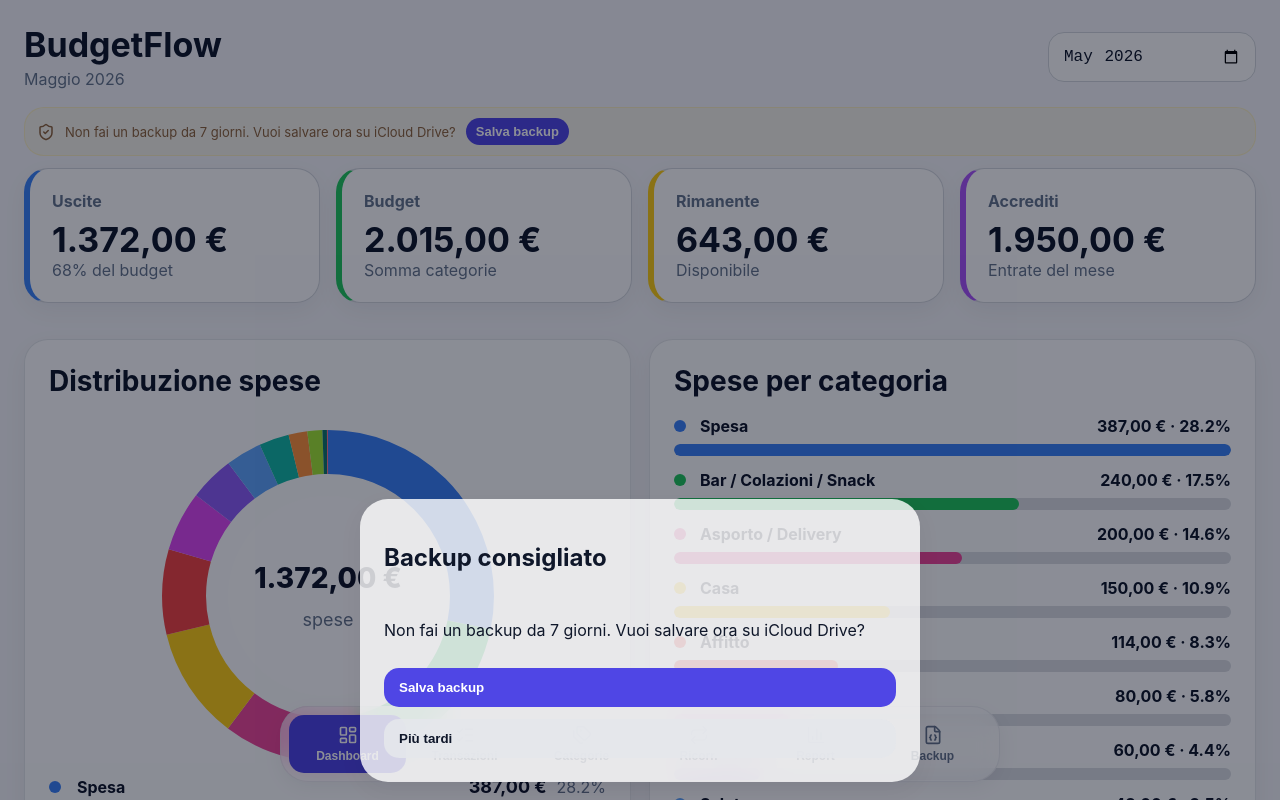
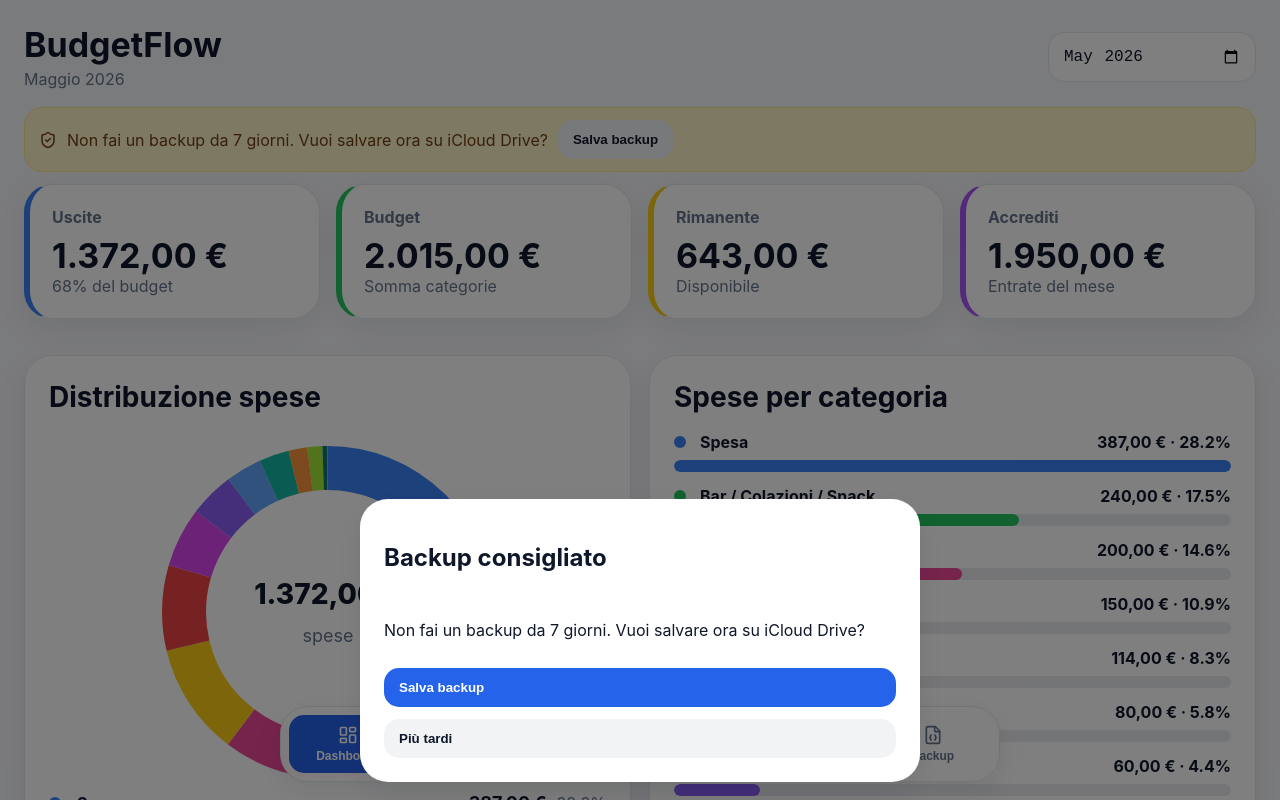
Before and after one commit to pinocacciatorereg-ui/budget-flow-iPhone-Mac-, a React (Vite) app: page / in a window 1280 px wide. Shown: the top 800 px of the page. Built offline with nearby package versions, Linux system fonts and the light colour scheme.

Commit message:
Redesign Apple-like da v35 v38

```diff
--- a/src/App.jsx
+++ b/src/App.jsx
@@ -1,7 +1,7 @@
 
 import React, {useEffect, useMemo, useRef, useState} from 'react';
 // createRoot is used in main.jsx to mount the app. Not needed here.
-import { BarChart3, CalendarClock, CheckCircle2, ChevronRight, Copy, Download, FileJson, LayoutDashboard, ListChecks, Lock, Plus, Repeat, RotateCcw, Search, ShieldCheck, Tags, Trash2, Upload, Wallet, X, MoreVertical } from 'lucide-react';
+import { BarChart3, CalendarClock, CheckCircle2, ChevronRight, Copy, Download, FileJson, LayoutDashboard, ListChecks, Lock, Plus, Repeat, RotateCcw, Search, ShieldCheck, Tags, Trash2, Upload, Wallet, X } from 'lucide-react';
 // Import storage helpers and migrations
 import { loadData, saveData, isIndexedDBAvailable } from './data/storage.js';
 import { migrateData } from './data/migrations.js';
@@ -152,10 +152,9 @@ function useData(){
   useEffect(() => {
     // Persist data with the current version number. Spread only the data object
     // and override version to help with future migrations.
-    // Persist the user data with the current schema version (25). This value is
+    // Persist the user data with the current schema version (38). This value is
     // used to detect outdated data in future updates. See defaultData.version.
-    // Persist data with the current schema version 37
-    localStorage.setItem('budgetflow', JSON.stringify({ ...data, version: 37 }));
+    localStorage.setItem('budgetflow', JSON.stringify({ ...data, version: 38 }));
   }, [data]);
   return [data, setData];
 }
--- a/src/data/defaultData.js
+++ b/src/data/defaultData.js
@@ -152,10 +152,11 @@ export const defaultData = {
   // Schema and application versions for migrations
   // Update schema and app versions for v30
   // Updated for v34
-  // Updated schema and app versions for v36
-  schemaVersion: 37,
-  appVersion: '37',
-  version: 37,
+  // Updated schema and app versions for v35
+  // Updated for v38
+  schemaVersion: 38,
+  appVersion: '38',
+  version: 38,
   // Top-level collections
   categories: defaultCats,
   transactions: demoTx,
--- a/src/data/migrations.js
+++ b/src/data/migrations.js
@@ -56,10 +56,10 @@ function normalizeRecurrence(rec) {
  */
 export function migrateData(data = {}) {
   const result = { ...defaultData, ...data };
-  // Update version identifiers for v37
-  result.schemaVersion = 37;
-  result.appVersion = '37';
-  result.version = 37;
+  // Update version identifiers for v38
+  result.schemaVersion = 38;
+  result.appVersion = '38';
+  result.version = 38;
   // Categories
   result.categories = (data.categories || defaultData.categories).map((c, i) => normalizeCategory(c, i));
   // Transactions
--- a/src/styles.css
+++ b/src/styles.css
@@ -322,6 +322,56 @@
   display:grid;
   gap:10px;
   margin:12px 0;
+}
+
+/* v38 - Premium redesign based on v35
+   These overrides ensure a sober, neutral aesthetic on iPhone.
+   Card backgrounds are solid and neutral; action buttons are unobtrusive;
+   modal overlays are opaque and legible; horizontal overflow is prevented. */
+
+/* Transaction cards: neutral background and minimal action buttons */
+.txCard {
+  background: var(--card);
+  border: 1px solid var(--line);
+}
+.txCard button {
+  background: transparent;
+  border: none;
+  padding: 8px;
+  font-size: 0;
+  color: var(--primary);
+}
+@media (max-width: 760px) {
+  .txCard button {
+    display: none;
+  }
+}
+
+/* Modal overlay and sheets: dark backdrop and solid sheet */
+.modal {
+  background: rgba(0, 0, 0, 0.5);
+}
+.sheet {
+  background: var(--card);
+}
+
+/* Ensure transaction form fields align uniformly */
+.txField {
+  width: 100%;
+  max-width: none;
+  margin-left: 0;
+  margin-right: 0;
+}
+
+/* Prevent horizontal scrolling in lists and cards */
+.txCards, .catGrid, .legend, .mobileBars {
+  overflow-x: hidden;
+}
+
+/* Refine bottom navigation bar: subtle glass effect and clarity */
+.bottom {
+  backdrop-filter: blur(10px);
+  background: color-mix(in oklab, var(--card), transparent 6%);
 }
 .mapRow{
   display:grid;
@@ -665,66 +715,3 @@
     width: min(240px, 70vw);
   }
 }
-
-/* --- BudgetFlow v36 premium theme overrides --- */
-/* Redefine root variables to adopt a softer, more refined palette. These values override
-   the initial definitions defined at the top of the stylesheet and apply across
-   light and dark modes. */
-:root {
-  --bg: #f3f4f8;
-  --card: rgba(255,255,255,0.8);
-  --text: #0f172a;
-  --muted: #64748b;
-  --line: #d1d5db;
-  --shadow: 0 8px 24px rgba(15,23,42,.05);
-  --primary: #4f46e5;
-}
-@media(prefers-color-scheme:dark){
-  :root {
-    --bg: #0d1a32;
-    --card: rgba(17,24,39,0.8);
-    --text: #e5e7eb;
-    --muted: #9ca3af;
-    --line: #263143;
-    --shadow: 0 8px 24px rgba(0,0,0,.45);
-    --primary: #818cf8;
-  }
-}
-
-/* Panel and card adjustments for a premium, less cluttered look */
-.panel {
-  border-radius: 24px;
-  border: 1px solid color-mix(in oklab, var(--line), transparent 40%);
-  box-shadow: var(--shadow);
-  background: color-mix(in oklab, var(--card), transparent 5%);
-}
-.stat {
-  border-radius: 24px;
-  box-shadow: var(--shadow);
-  background: color-mix(in oklab, var(--card), transparent 5%);
-}
-
-/* Tab bar glass effect and subtle styling */
-.bottom {
-  backdrop-filter: blur(14px) saturate(180%);
-  background: color-mix(in oklab, var(--card), transparent 20%);
-  border: 1px solid color-mix(in oklab, var(--line), transparent 60%);
-  box-shadow: 0 6px 20px rgba(0,0,0,.05);
-}
-
-/* Backup banner styling for less intrusive alert */
-.backupBanner {
-  font-size: 13px;
-  padding: 10px 12px;
-  border-radius: 20px;
-  background: color-mix(in oklab, #fde68a, transparent 85%);
-  color: color-mix(in oklab, #713f12, transparent 20%);
-  border: 1px solid color-mix(in oklab, #fde68a, transparent 60%);
-}
-.backupBanner button {
-  padding: 6px 10px;
-  font-size: 13px;
-  border-radius: 16px;
-  background: var(--primary);
-  color: white;
-}
```
Also changed, not shown: 1 other file (tests, documents, lock files or other folders).
